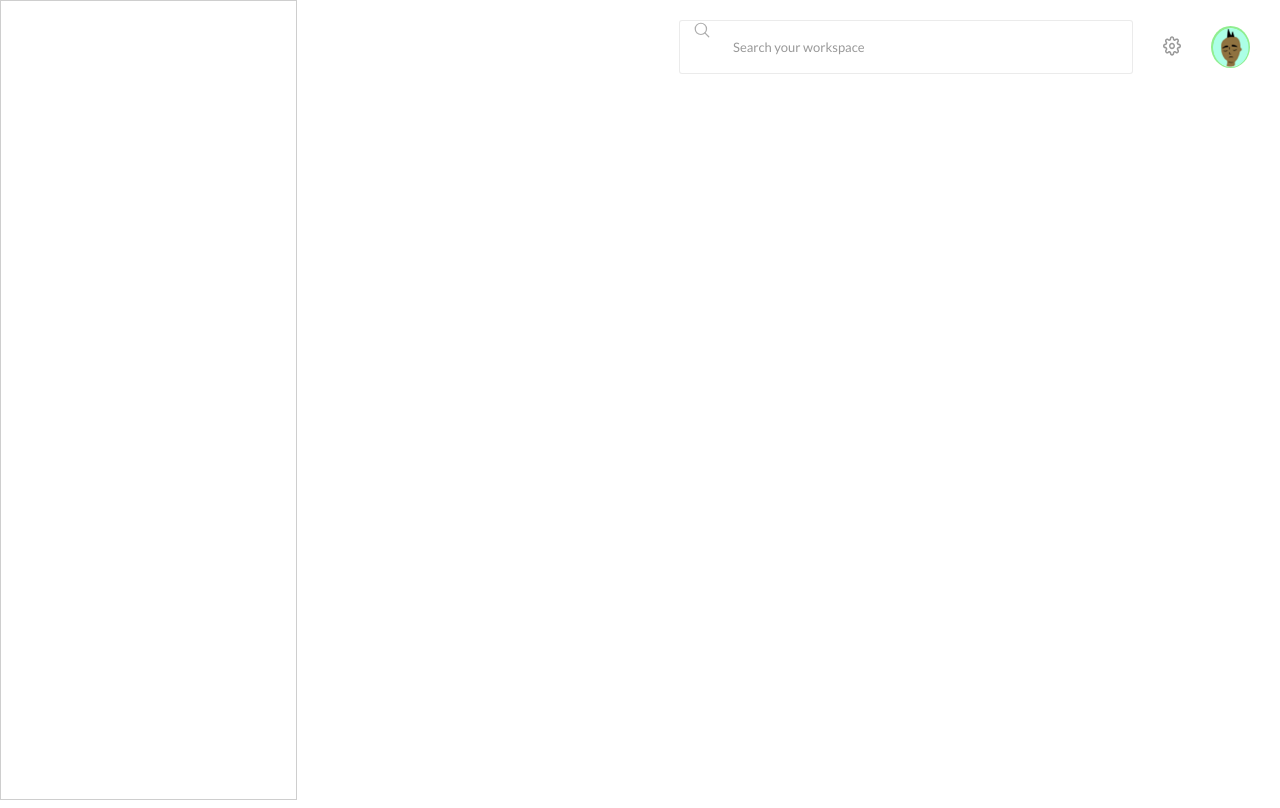
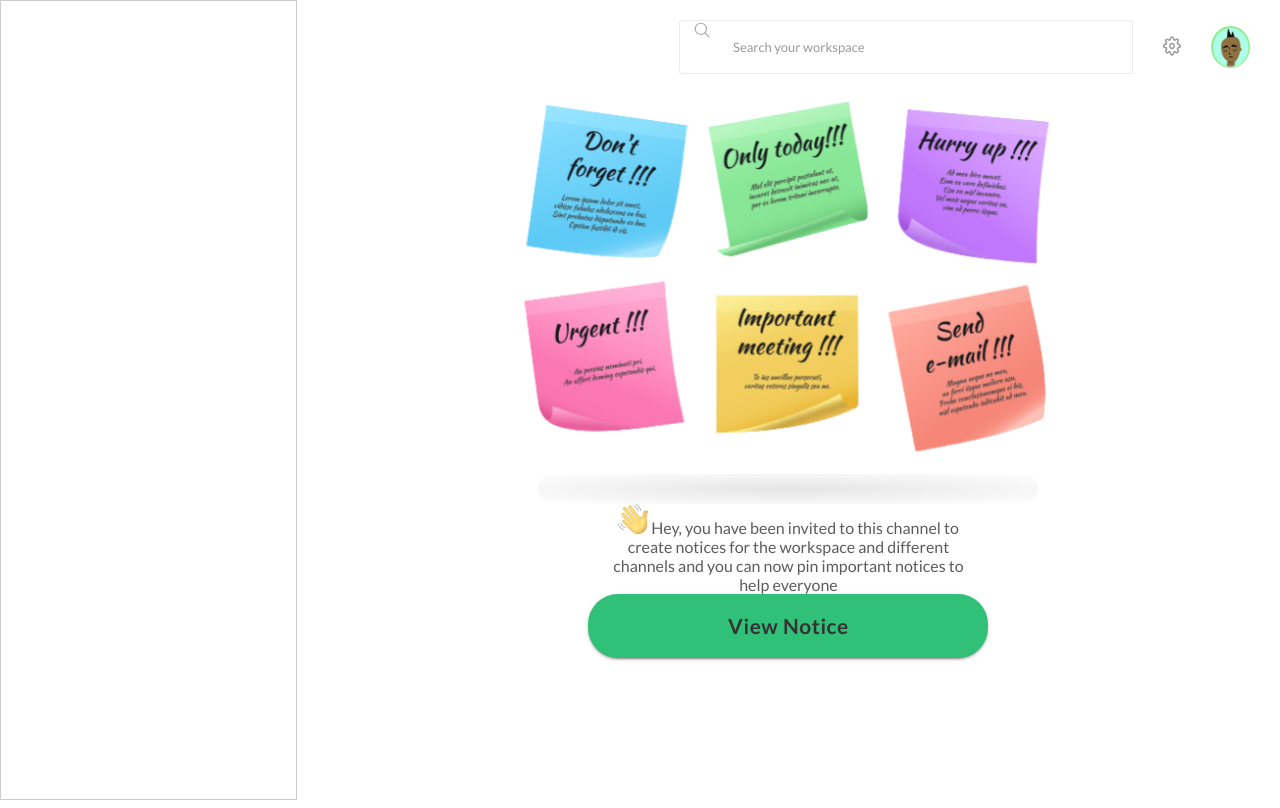
Before and after one commit to zurichat/zc_plugin_noticeboard, a React (Create React App) app in the folder frontend/: page / in a window 1280 px wide. Built offline with nearby package versions, Linux system fonts and the light colour scheme.

Commit message:
this commit fixes issue #251 to implement the admin entry page by Jummate

```diff
--- a/frontend/src/components/NoticeBoard/NoticeBoard.jsx
+++ b/frontend/src/components/NoticeBoard/NoticeBoard.jsx
@@ -5,6 +5,7 @@ import AdminNotice from '../NoticeBoard/noticeBoardComponent/AdminNotice'
 import { BrowserRouter as Router, Switch, Route } from "react-router-dom"
 import UserNotice from "../NoticeBoard/noticeBoardComponent/UserNoticeBoard";
 import CreateNotice from './noticeBoardComponent/CreateNotice'
+import AdminEntryPage from "../NoticeBoard/noticeBoardComponent/AdminEntryPage";
 
 function NoticeBoard() {
   return (
@@ -22,9 +23,9 @@ function NoticeBoard() {
           <UserNotice />
         </Route>
 
-        {/* <Route path="/">
-          this component should be created in the NoticeBoard/noticeBoard folder  remember to create a link for the View Notice Button that routes to admin-notice above <UserNotice />
-        </Route> */}
+        <Route path="/">
+          <AdminEntryPage/>
+        </Route>
       </Switch>
     </div>
   );
--- /dev/null
+++ b/frontend/src/components/NoticeBoard/noticeBoardComponent/AdminEntryPage.css
@@ -0,0 +1,63 @@
+.intro_wrapper{
+    width: 100%;
+    height:70%;
+    display:flex;
+    flex-direction:column;
+    align-items: center;
+    justify-content: center;
+
+}
+.intro_image_wrapper{
+    width:100%;
+    height:40%;
+    display:flex;
+    flex-direction: column;
+    justify-content: center;
+    align-items: center
+}
+.intro_image{
+    width: 600px;
+    height:400px;
+}
+.icon{
+    height:30px;
+    width:30px;
+}
+.image-shadow{
+    border-radius:40px;
+    opacity:1.0;
+    width:500px;
+    height:30px;
+    background: radial-gradient(rgba(0,0,0,0.1),white);
+}
+.intro_msg_wrapper{
+    display:flex;
+    flex-direction: column;
+    align-items:center;
+    justify-content: center;
+    width:60%;
+    margin:0 auto;
+    text-align: center;
+    padding: 0 30px;
+}
+
+.intro_button{
+    background-color: #30c078 !important;
+    padding:14px !important;
+    border-radius:30px !important;
+    color:#fff !important;
+    cursor:pointer;
+    outline:none;
+    border:none;
+    width:400px;
+    font-weight:bold !important;
+    font-size:1.3rem !important;
+    text-transform: capitalize !important;
+}
+.intro_button:hover{
+    opacity:0.8;
+}
+.intro_msg{
+    width:70%;
+    opacity:0.8
+}
--- /dev/null
+++ b/frontend/src/components/NoticeBoard/noticeBoardComponent/AdminEntryPage.jsx
@@ -0,0 +1,33 @@
+import React from 'react'
+import "./AdminEntryPage.css"
+import admin_entry_image from "../../../assets/entry-page-image.svg";
+import hand_emoji from "../../../assets/hand-emoji.webp";
+import {Link} from 'react-router-dom'
+import Button from '@material-ui/core/Button';
+
+function AdminEntryPage() {
+
+    return (
+        <>
+            <div className= "intro_wrapper">
+                <div className="intro_image_wrapper">
+                    <img className="intro_image" src={admin_entry_image} alt="Intro Images"/>
+                    <span className="image-shadow"></span>
+                </div>
+
+                <div className = "intro_msg_wrapper">
+                    <p className="intro_msg">
+                    <img className="icon" src={hand_emoji} alt="a light-skinned hand emoji"/> Hey, you have been invited to this channel to create notices for the workspace
+                        and different channels and you can now pin important notices to help everyone
+                    </p>
+                    <Link to="/admin-notice">
+                        <Button variant="contained"  className="intro_button">View Notice</Button>
+                    </Link>
+                </div>
+            </div>
+
+        </>
+    )
+}
+
+export default AdminEntryPage;
```
Also changed, not shown: frontend/src/assets/entry-page-image.svg (added), frontend/src/assets/hand-emoji.webp (added).
